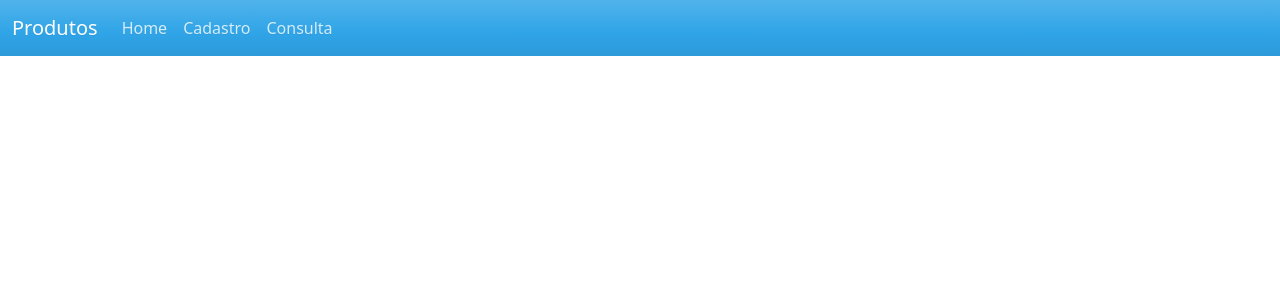
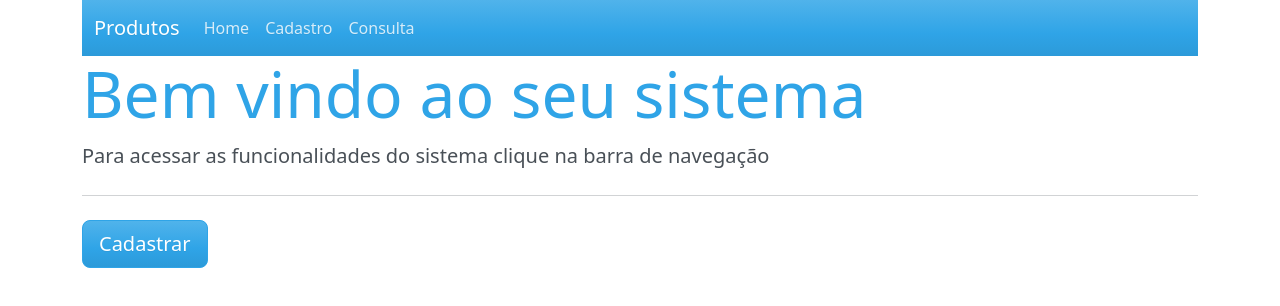
Before and after one commit to Adeilsoara/learn-react, a React (Create React App) app in the folder cadastro-produtos/: page /#/cadastro-produtos in a window 1280 px wide. Shown: the top 306 px of the page. Built offline with nearby package versions, Linux system fonts and the light colour scheme.

Commit message:
Projeto CRUD - Implementação da Home

```diff
--- a/cadastro-produtos/src/App.js
+++ b/cadastro-produtos/src/App.js
@@ -2,10 +2,15 @@
 
 import Navbar from './components/navbar';
 
+import Home from './views/home';
+
 function App() {
   return (
     <>
-      <Navbar/>
+      <div className='container'>
+        <Navbar/>
+        <Home/>
+      </div>
     </>
   );
 }
--- /dev/null
+++ b/cadastro-produtos/src/views/home.js
@@ -0,0 +1,16 @@
+import React from 'react';
+
+function Home(){
+    return (
+    <div className="jumbotron">
+        <h1 className="display-3">Bem vindo ao seu sistema</h1>
+        <p className="lead">Para acessar as funcionalidades do sistema clique na barra de navegação</p>
+        <hr className="my-4"/>
+        <p className="lead">
+            <a className="btn btn-primary btn-lg" href="#" role="button">Cadastrar</a>
+        </p>
+    </div>
+    )
+}
+
+export default Home;
```
